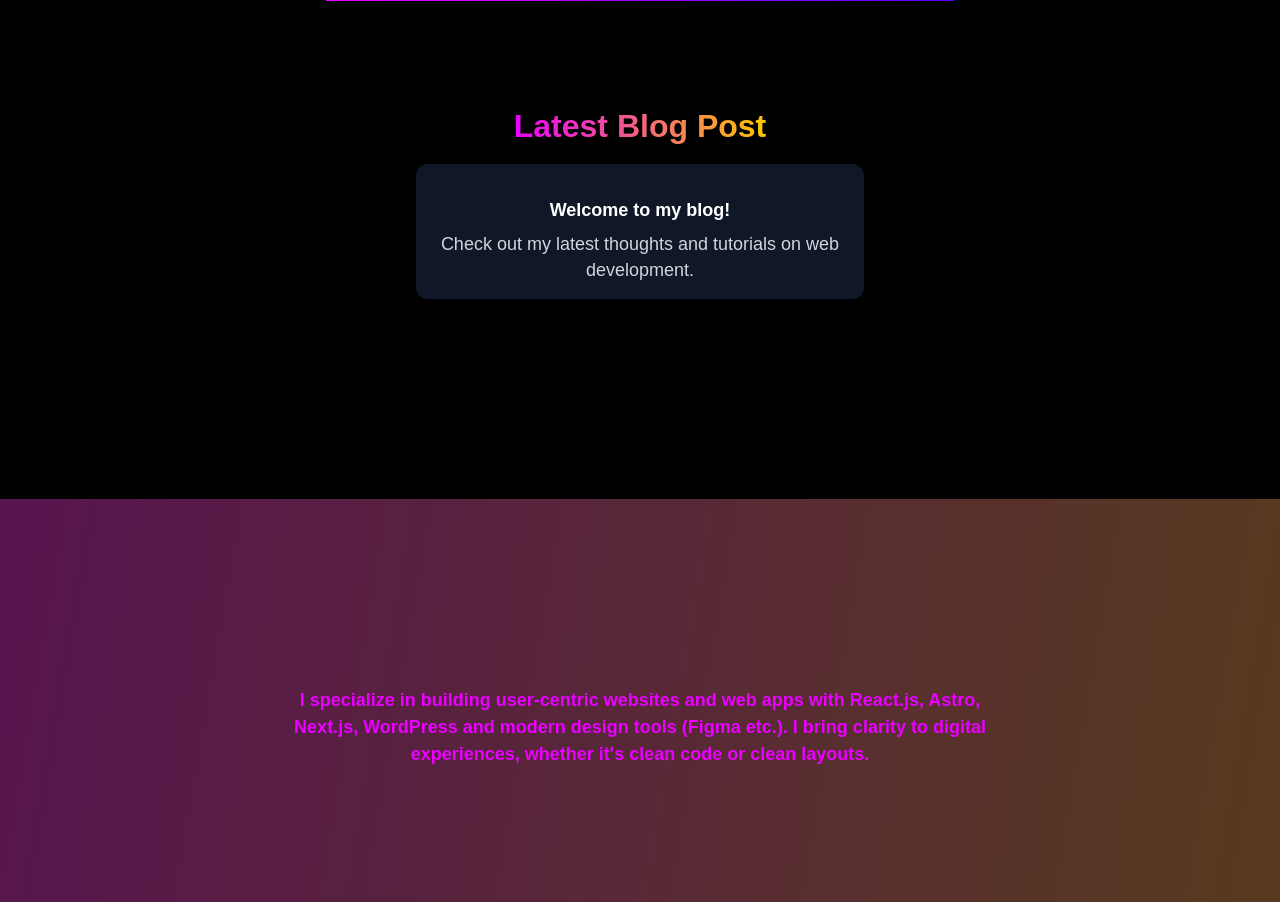
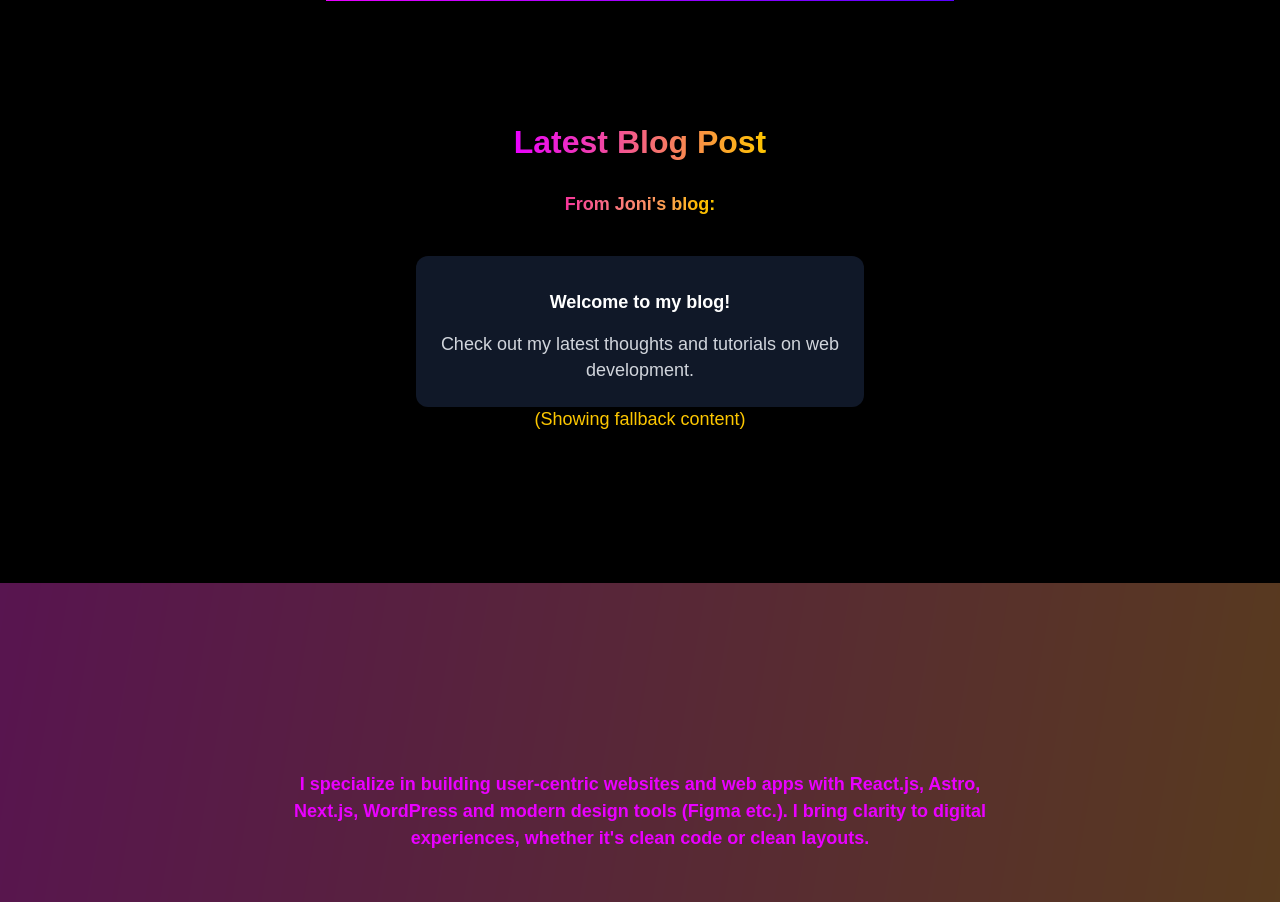
Before and after one commit to Eyesore123/portfolio2, a React (Vite) app: page / in a window 1280 px wide. Shown: the part 864-1766 px from the top of the page. Built offline with nearby package versions, Linux system fonts and the light colour scheme; no server answers.

Commit message:
add style fixes

```diff
--- a/src/components/LatestBlogCard.jsx
+++ b/src/components/LatestBlogCard.jsx
@@ -40,10 +40,12 @@ export default function LatestBlogCard() {
 
   return (
     <section className='flex flex-row justify-center items-center'>
-      <div className='!mt-10 !pb-22 !pl-6 !pr-6 w-[60%] lg:max-w-[60%] flex flex-col justify-center items-center text-center'>
+      <div className='!mt-14 !pb-10 !pl-6 !pr-6 w-[60%] lg:max-w-[60%] flex flex-col justify-center items-center text-center'>
 
         <h2 className='gradienttext text-2xl !mb-4'>{t("latestblog.header")}</h2>
-
+        <p className='text-xs !mt-3 !mb-10 font-bold bg-gradient-to-r from-pink-500 to-yellow-400 bg-clip-text text-transparent cursor-pointer'>
+              {t("latestblog.linktext")}
+            </p>
         {loading && (
           <p className='text-gray-500 text-sm italic'>{t("latestblog.loading")}</p>
         )}
@@ -53,17 +55,17 @@ export default function LatestBlogCard() {
             href={displayPost.url}
             target='_blank'
             rel='noopener noreferrer'
-            className='bg-gray-900 text-white !p-4 rounded-xl shadow-lg w-full max-w-md hover:bg-gray-800 transition-colors'
+            className='bg-gray-900 text-white !p-4 rounded-xl shadow-lg w-full max-w-md hover:bg-gray-800 transition-colors cursor-pointer'
           >
-            <p className='text-lg !mb-2 !mt-4 font-semibold'>{displayPost.title}</p>
-            <p className='text-sm text-gray-300'>{displayPost.excerpt}</p>
-            {/* {error && (
-              <p className='text-xs text-yellow-400 !mt-1'>
+            <p className='text-lg !mb-4 !mt-4 font-semibold'>{displayPost.title}</p>
+            <p className='text-sm text-gray-300 !mt-2 !mb-2'>{displayPost.excerpt}</p>
+          </a>
+        )}
+        {error && (
+              <p className='text-xs text-yellow-400 mt-1'>
                 (Showing fallback content)
               </p>
-            )} */}
-          </a>
-        )}
+            )}
 
       </div>
     </section>
--- a/src/context/translationsglobal.json
+++ b/src/context/translationsglobal.json
@@ -94,7 +94,8 @@
   "latestblog": {
     "header": "Latest Blog Post",
     "published": "Published on",
-    "loading": "Loading..."
+    "loading": "Loading...",
+    "linktext": "From Joni's blog:"
   }
   },
 
@@ -192,7 +193,8 @@
   "latestblog": {
     "header": "Uusin blogipostaus",
     "published": "Julkaistu",
-    "loading": "Ladataan..."
+    "loading": "Ladataan...",
+    "linktext":"Jonin blogista:"
   }
 }
 
```
